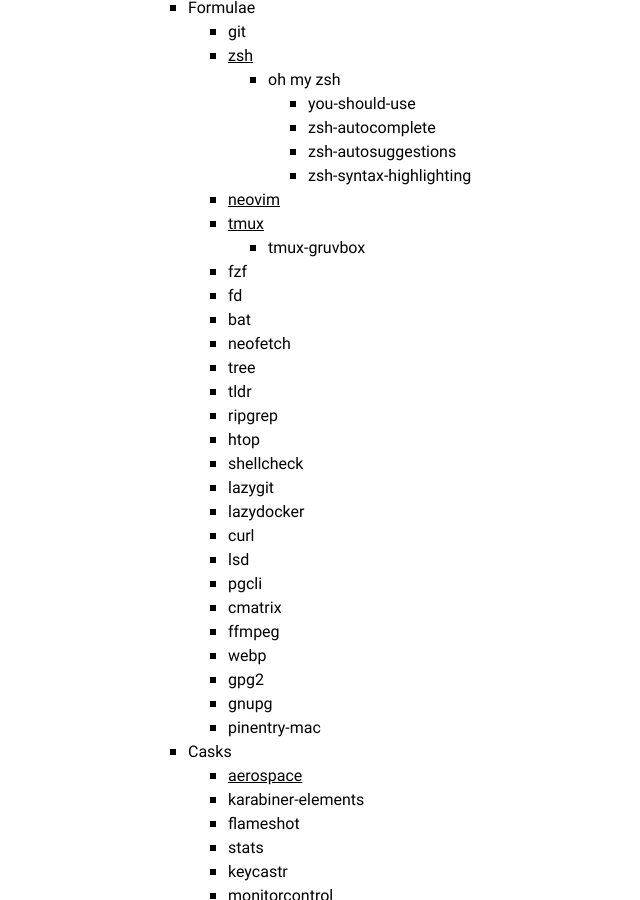
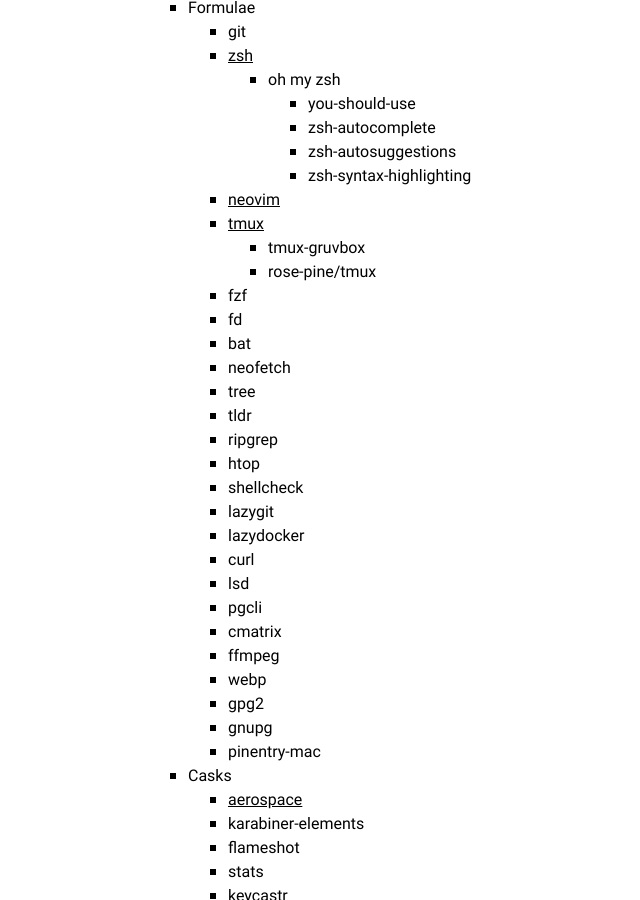
Before and after one commit to amalumian/www.malumian.dev, a Jekyll site: the page built from setup.html, in a window 1280 px wide and 900 px high, scrolled down 6097 px. Shown: the whole window, without its empty margins (202-842 px from the left). Built offline with Jekyll 4.4.1, drawn with Linux system fonts in a browser that asks for light colours.

Commit message:
Update setup.html

```diff
--- a/setup.html
+++ b/setup.html
@@ -399,6 +399,7 @@
               >
               <ul>
                 <li>tmux-gruvbox</li>
+                <li>rose-pine/tmux</li>
               </ul>
             </li>
             <li>fzf</li>
```
